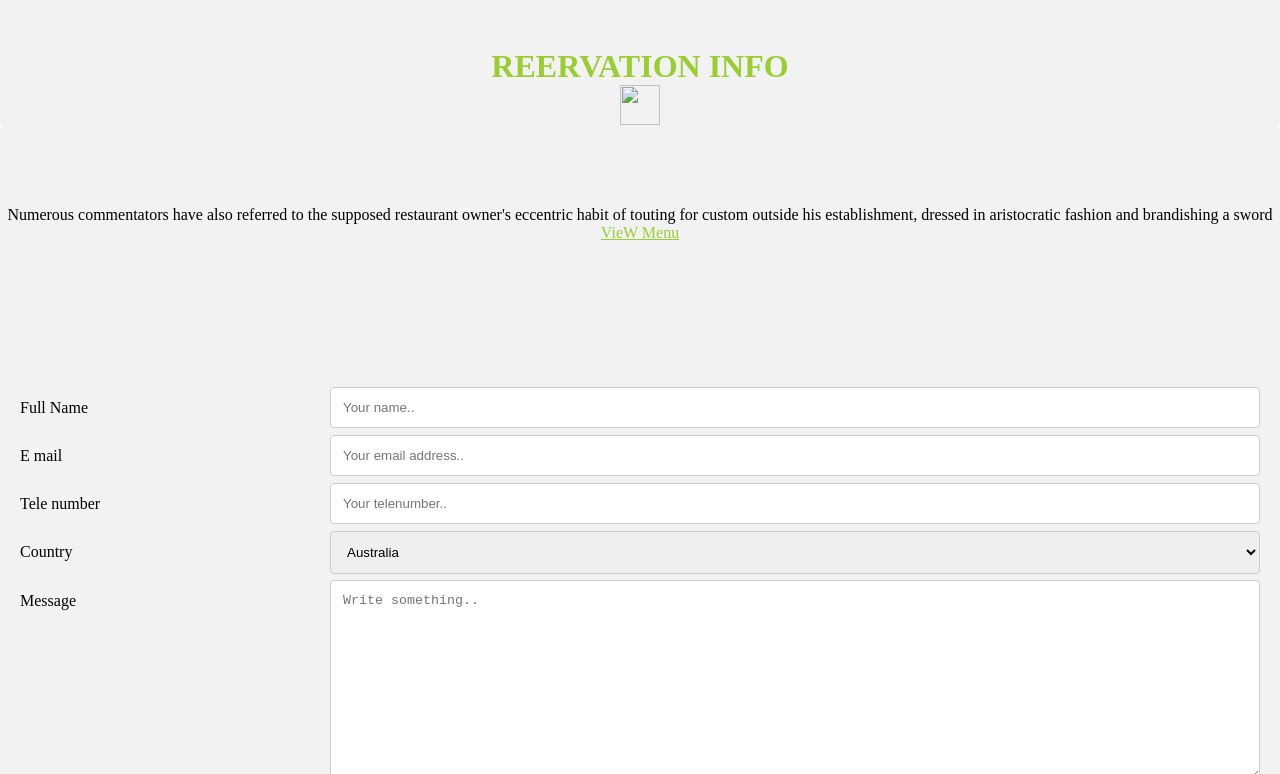
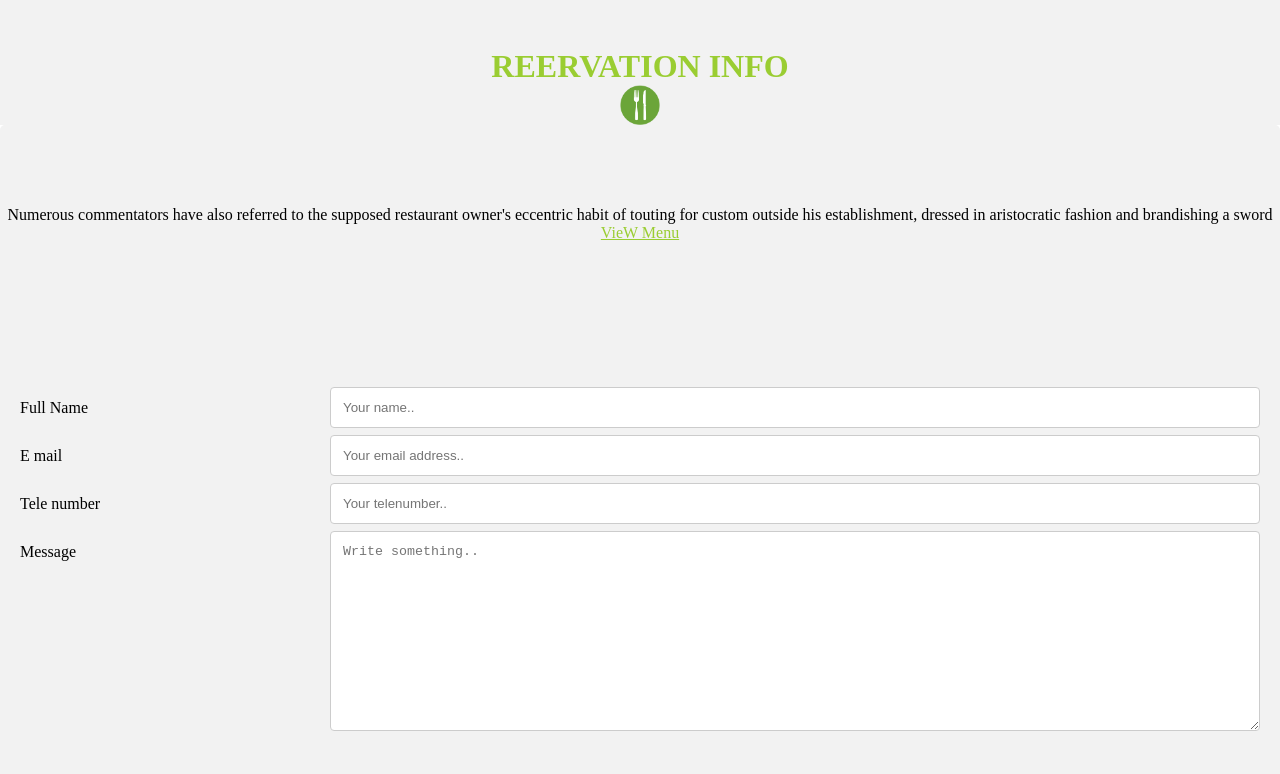
Before and after one commit to SanduniNimanthika/webpage, a plain HTML site: page reservation.html in a window 1280 px wide. Shown: the part 802-1576 px from the top of the page. Drawn offline with Linux system fonts and the light colour scheme; a web font is replaced by a local one.

Commit message:
Update reservation.html

```diff
--- a/reservation.html
+++ b/reservation.html
@@ -51,7 +51,7 @@
     </div>
 
         <h1 style=" font-family: 'Charm';
-        text-transform: uppercase;background-color: #f2f2f2;padding-top: 50px;">REERVATION INFO<blockquote></blockquote><img src="/chaprt/images/ICONS-Food.png" style="width: 40px; height: 40px;"></h1>
+        text-transform: uppercase;background-color: #f2f2f2;padding-top: 50px;">REERVATION INFO<blockquote></blockquote><img src="images/ICONS-Food.png" style="width: 40px; height: 40px;"></h1>
 
 
     <div class="des" style="text-align: center; width: 100%;">
@@ -92,18 +92,7 @@
       <input type="text" id="telenumber" name="telenumber" placeholder="Your telenumber..">
     </div>
   </div>
-  <div class="row">
-    <div class="col-25">
-      <label for="country">Country</label>
-    </div>
-    <div class="col-75">
-      <select id="country" name="country">
-        <option value="australia">Australia</option>
-        <option value="canada">Canada</option>
-        <option value="usa">USA</option>
-      </select>
-    </div>
-  </div>
+
   <div class="row">
     <div class="col-25">
       <label for="message">Message</label>
```
